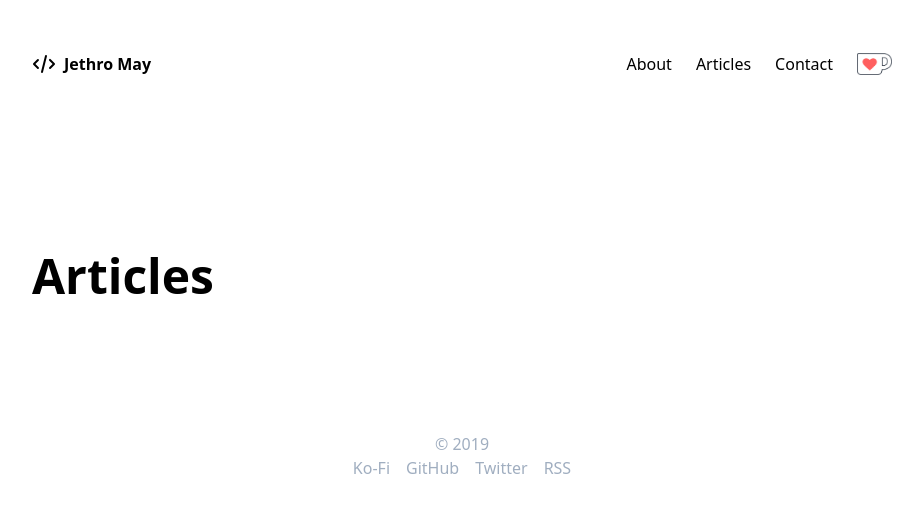
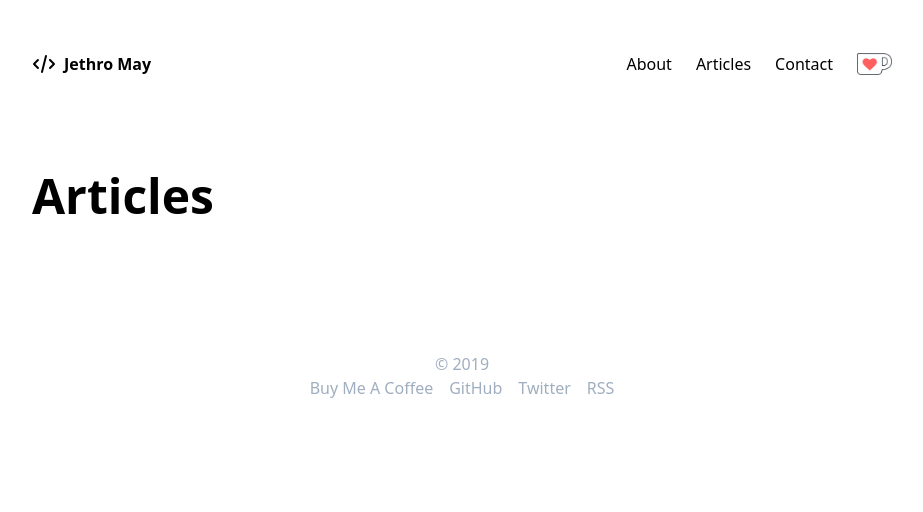
Before and after one commit to jethromay/jethromay.com-old, a Next.js app: page /articles in a window 1280 px wide. Shown: the top 512 px of the page, without its empty margins (178-1101 px from the left). Built offline with nearby package versions, Linux system fonts and the light colour scheme.

Commit message:
WIP: Conditional layouts

```diff
--- a/components/footer.js
+++ b/components/footer.js
@@ -8,7 +8,7 @@ export default class Footer extends React.Component {
                     <span className="text-gray-500">© {new Date().getFullYear()}</span>
                 </div>
                 <div className="flex items-center justify-center">
-                    <a href="https://ko-fi.com/jethromay" className="text-gray-500 mr-2 ml-2 hover:text-blue-400" target="_blank" rel="noopener noreferrer">Ko-Fi</a>
+                    <a href="https://www.buymeacoffee.com/jethromay" className="text-gray-500 mr-2 ml-2 hover:text-blue-400" target="_blank" rel="noopener noreferrer">Buy Me A Coffee</a>
                     <a href="https://github.com/jethromay" className="text-gray-500 mr-2 ml-2 hover:text-blue-400" target="_blank" rel="noopener noreferrer">GitHub</a>
                     <a href="https://twitter.com/may_jethro" className="text-gray-500 mr-2 ml-2 hover:text-blue-400" target="_blank" rel="noopener noreferrer">Twitter</a>
                     <a href="/" className="text-gray-500 mr-2 ml-2 hover:text-blue-400">RSS</a>
--- a/components/layouts/article.js
+++ b/components/layouts/article.js
@@ -1,13 +1,9 @@
 import React from "react"
 
 const ArticleLayout = props => (
-    <div className="flex flex-col min-h-full">
-        <main className="container mx-auto xs:px-4 sm:px-4 md:px-4 lg:px-0 lg:mt-20">
-            <article className="lg:mb-20">
-                {props.children}
-            </article>
-        </main>
-    </div>
+    <article className="md:mt-20 lg:mb-20">
+        {props.children}
+    </article>
 );
 
 export default ArticleLayout;
--- a/components/layouts/main.js
+++ b/components/layouts/main.js
@@ -5,7 +5,7 @@ import Footer from "../footer"
 const Layout = props => (
     <div className="flex flex-col min-h-full">
         <Header />
-        <main className="container mx-auto xs:px-4 sm:px-4 md:px-4 lg:px-0 lg:mt-20">
+        <main className="container mx-auto xs:px-4 sm:px-4 md:px-4 lg:px-0 md:mt-20 lg:mt-20">
             {props.children}
         </main>
         <Footer />
--- a/pages/articles.js
+++ b/pages/articles.js
@@ -3,10 +3,8 @@ import React from "react"
 export default class Articles extends React.Component {
     render() {
         return (
-            <div>
-                <div className="container lg:mt-20 lg:mb-20">
-                    <h1 className="font-bold text-5xl mb-4">Articles</h1>
-                </div>
+            <div className="container lg:mt-20 lg:mb-20">
+                <h1 className="font-bold text-5xl mb-4">Articles</h1>
             </div>
         )
     }
--- a/pages/index.js
+++ b/pages/index.js
@@ -3,7 +3,6 @@ import Articles from "../components/articles";
 import Project from "../components/project";
 import Newsletter from "../components/newsletter";
 import MainLayout from '../components/layouts/main';
-import {Main} from "next/document";
 
 export default class Index extends React.Component {
     render() {
```
